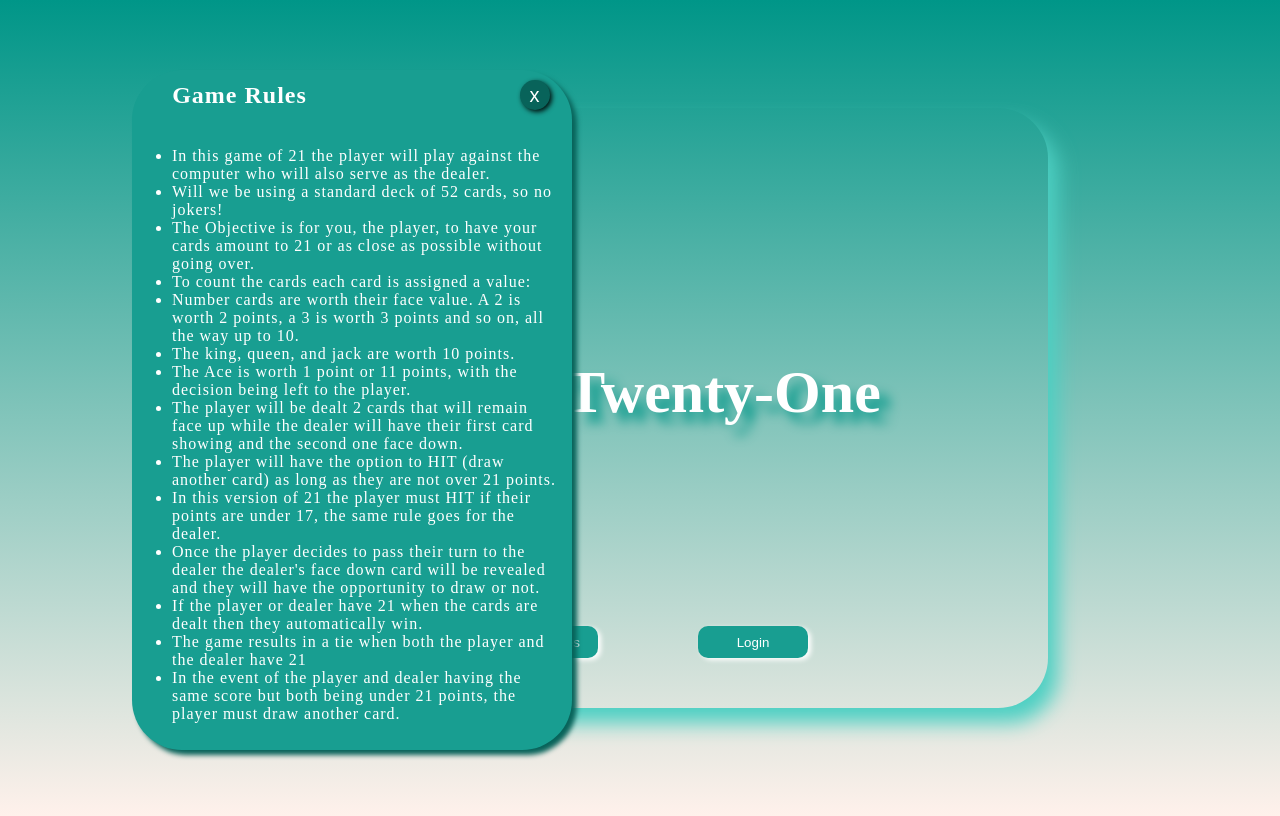
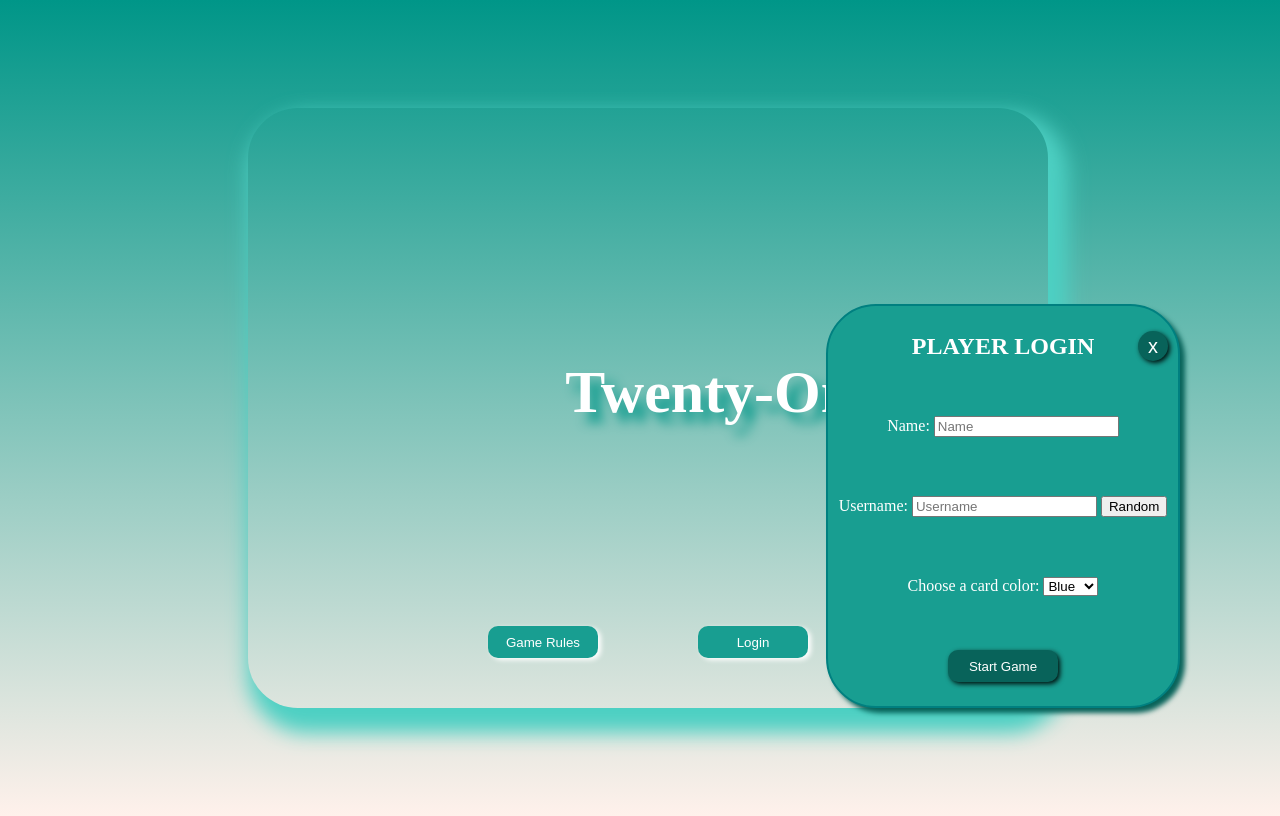
Before and after one commit to joshuanelsondev/twenty-one, a plain HTML site: page index.html in a window 1280 px wide. Both pictures are taken after a click on the button "Login". Drawn offline with Linux system fonts and the light colour scheme; no server answers.

Commit message:
Edit home page form

```diff
--- a/blackjack.js
+++ b/blackjack.js
@@ -1,6 +1,8 @@
 // Variables
 const newPartialDeckApi = 'https://deckofcardsapi.com/api/deck/new/shuffle/?cards=AS,KS,2S,3S,4S';
 const homePageHeader = document.querySelector('.homePageHeaderDiv');
+const gameRulesCard = document.querySelector('.gameRulesCard');
+const userInfoForm = document.querySelector('.userInfoForm');
 let deckId;
 let partialDeckApiWithId;
 let partialDeckArray;
@@ -61,17 +63,13 @@ function appendCardsToHeader() {
     homePageHeader.append(aceSpadeCenterContainerImg, kingSpadeCenterContainerImg);
 }
 
-function showGameRules() {
-
+function toggleGameRules() {
+    gameRulesCard.classList.toggle('activeRulesCard');
 }
 
-function openUserInfoForm() {
-
+function toggleUserInfoForm() {
+    userInfoForm.classList.toggle('activeUserInfoForm');
 }
-
-
-
-
 
 function createErrorMessage(error) {
 
--- a/index.html
+++ b/index.html
@@ -15,14 +15,13 @@
                 <h1 class="header">Twenty-One</h1>
             </div>
             <div class= "homePageBtns">
-                <button class="gameRulesBtn" onclick="showGameRules()">Game Rules</button>
-                <button class="userInfoBtn" onclick="openUserInfoForm()">Login</button>
+                <button class="gameRulesBtn" onclick="toggleGameRules()">Game Rules</button>
+                <button class="userInfoBtn" onclick="toggleUserInfoForm()">Login</button>
             </div>
 
-            <form class="userInfoForm">
-                <div class="homePageBtns"></div>
-                <h2>PLAYER LOGIN</h2>
-                <button class="closeUserInfoFormButton">x</button>
+            <form class="userInfoForm" onsubmit="return false">
+                <h2 class="loginH2">PLAYER LOGIN</h2>
+                <button class="closeUserInfoFormBtn" onclick="toggleUserInfoForm()">x</button>
                 <div>
                     <label for="name">Name:</label>
                     <input type="text" name="name" id="name" placeholder="Name">
@@ -40,14 +39,14 @@
                         <option value="black">Black</option>
                     </select>
                 </div>
-                <input type="submit" class="submitBtn" value="Start Game">
+                <a href="./gameRoom.html"><input type="submit" class="submitBtn" value="Start Game"></a>
             </form>
             <div class="gameRulesCard">
                 <h2 class="rulesHeader">Game Rules</h2>
-                <button class="closeGameRulesBtn">x</button>
+                <button class="closeGameRulesBtn" onclick="toggleGameRules()">x</button>
                 <ul class="rulesUlElement">
                     <li>In this game of 21 the player will play against the computer who will also serve as the dealer.</li>
-                    <li>Will we be using a standard deck of 52 cards, so no jokers!</li>
+                    <li>We will be using a standard deck of 52 cards, so no jokers!</li>
                     <li>The Objective is for you, the player, to have your cards amount to 21 or as close as possible without going over.</li>
                     <li>To count the cards each card is assigned a value:
                         <li>Number cards are worth their face value. A 2 is worth 2 points, a 3 is worth 3 points and so on, all the way up to 10.</li>
--- a/indexStyle.css
+++ b/indexStyle.css
@@ -19,7 +19,7 @@ body.indexBody {
     width: 800px;
     justify-items: center;
     align-items: end;
-    box-shadow: 10px 15px 20px 0px #4dd0c3
+    box-shadow: 10px 15px 20px 10px #4dd0c3
 }
 
 .homePageHeaderDiv {
@@ -29,7 +29,6 @@ body.indexBody {
     justify-items: center;
     align-items: center;
 }
-
 
 .header {
     font-size: 60px;
@@ -63,14 +62,62 @@ body.indexBody {
 
 .userInfoForm {
     display: none;
+    border: 2px solid teal;
+    border-radius: 50px;
+    height: 400px;
+    width: 350px;
+    position: absolute;
+    right: 100px;
+    background: #189e91;
+    box-shadow: 5px 5px 5px #08635a;
+    grid-template-columns: 1fr;
+    grid-template-rows: repeat(5, 1fr);
 }
 
-.userInfoBtn.active .userInfoForm{
-    transition: all 300ms ease-in-out;
-    transform: translate(-50%, -50%) scale(1);
-
+.activeUserInfoForm {
+    display: grid;
+    justify-items: center;
+    align-items: center;
 }
 
+.loginH2 {
+    grid-column: 1;
+    grid-row: 1 / 2;
+}
+
+.gameRulesCard {
+    display: none;
+    border-radius: 50px;
+    height: 680px;
+    width: 430px;
+    position: absolute;
+    bottom: 50px;
+    left: 132px;
+    background: #189e91;
+    padding-right: 10px;
+    grid-template-columns: 1fr 1fr;
+    grid-template-rows: 50px;
+    align-items: center;
+    justify-items: center;
+    box-shadow: 5px 5px 5px #08635a;
+    letter-spacing: 1px;
+    transition: display 0.5s ease-in;
+}
+
+.activeRulesCard {
+    display: grid;
+}
+
+.rulesHeader {
+    text-align: center;
+}
+
+.rulesUlElement {
+    grid-column: 1 / 3;
+    grid-row: 2;
+}
+
+/* Buttons */
 .homePageBtns {
     display: grid;
     grid-template-columns: 1fr 1fr;
@@ -80,7 +127,8 @@ body.indexBody {
     gap: 100px;
 }
 
-.gameRulesBtn, .userInfoBtn {
+.gameRulesBtn,
+.userInfoBtn {
     height: 32px;
     width: 110px;
     border-radius: 10px;
@@ -97,28 +145,6 @@ body.indexBody {
     box-shadow: 3px 2px 5px #4dd0c3;
 }
 
-.gameRulesCard {
-    display: grid;
-    border-radius: 50px;
-    height: 680px;
-    width: 430px;
-    position: absolute;
-    bottom: 50px;
-    left: 132px;
-    background: #189e91;
-    padding-right: 10px;
-    grid-template-columns: 1fr 1fr;
-    grid-template-rows: 50px;
-    align-items: center;
-    justify-items: center;
-    box-shadow: 5px 5px 5px #08635a;
-    letter-spacing: 1px;
-}
-
-.rulesHeader {
-    text-align: center;
-}
-
 .closeGameRulesBtn {
     display: grid;
     align-items: center;
@@ -132,9 +158,42 @@ body.indexBody {
     color: white;
     box-shadow: 2px 2px 5px #010d0b;
     background: #08635a;
+    cursor: pointer;
+    transition: box-shadow 0.3s ease-in;
 }
 
-.rulesUlElement {
-    grid-column: 1 / 3;
-    grid-row: 2;
+.closeGameRulesBtn:hover,
+.closeUserInfoFormBtn:hover,
+.submitBtn:hover {
+    box-shadow: 2px 2px 5px white;
 }
+
+.closeUserInfoFormBtn {
+    height: 30px;
+    width: 30px;
+    border-radius: 50px;
+    border: none;
+    position: relative;
+    left: 150px;
+    font-size: 20px;
+    color: white;
+    box-shadow: 2px 2px 5px #010d0b;
+    background: #08635a;
+    cursor: pointer;
+    transition: box-shadow 0.3s ease-in;
+    grid-column: 1;
+    grid-row: 1 / 2;
+}
+
+
+.submitBtn {
+    height: 32px;
+    width: 110px;
+    border-radius: 10px;
+    border: none;
+    color: white;
+    background: #08635a;
+    box-shadow: 2px 2px 5px #010d0b;
+    cursor: pointer;
+    transition: box-shadow 0.3s ease-in;
+}
```
